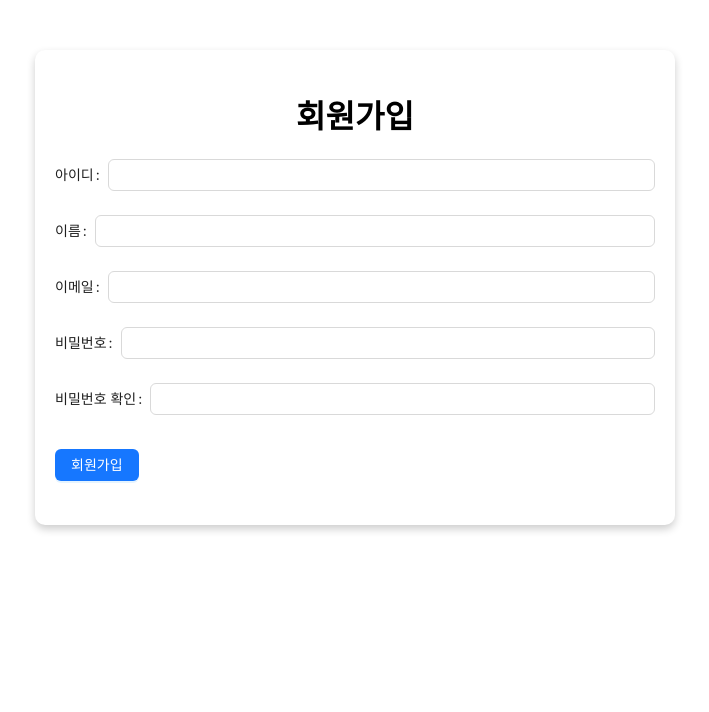
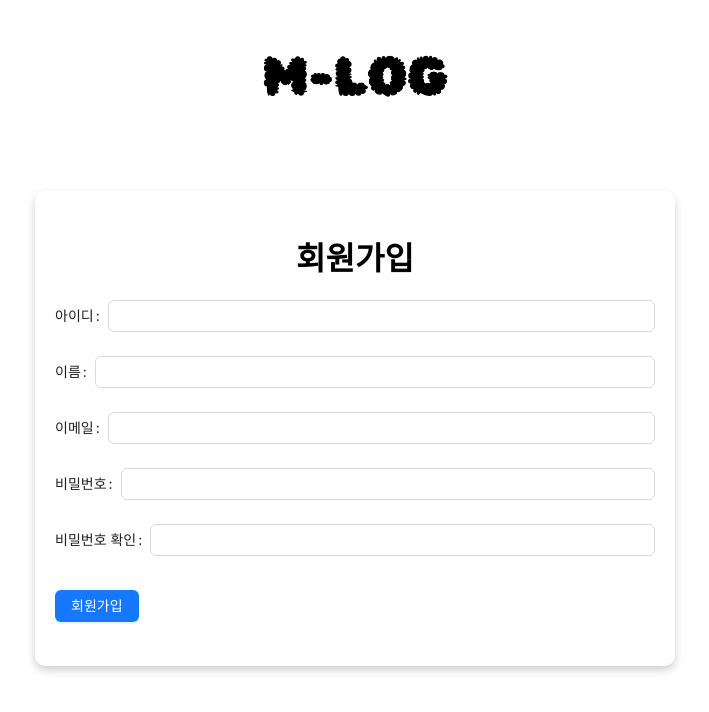
Before and after one commit to map-log/mlog-view, a Vue app: page /join in a window 1280 px wide. Shown: the top 712 px of the page, without its empty margins (285-994 px from the left). Built offline with nearby package versions, Linux system fonts and the light colour scheme; no server answers.

Commit message:
feat:Logo Modify

```diff
--- a/src/views/JoinView.vue
+++ b/src/views/JoinView.vue
@@ -1,4 +1,5 @@
 <template>
+  <img class="logo" width="250" src="@/assets/m-log-logo.png" @click="navigateToHome" />
   <div class="register-page">
     <div class="register-header">
       <h1>회원가입</h1>
@@ -68,9 +69,28 @@ const onRegister = async () => {
     message.error('회원가입 실패: ' + error.message);
   }
 };
+const navigateToHome = () => {
+  router.push({ name: 'home' });
+};
+
 </script>
 
 <style scoped>
+.logo {
+  display: block;
+  margin: 0 auto;
+  padding-top: 20px;
+}
+
+.login-form {
+  max-width: 400px;
+  margin: 60px auto 0;
+  padding: 40px;
+  box-shadow: 0 4px 8px rgba(0, 0, 0, 0.1);
+  background: #ffffff;
+  border-radius: 8px;
+}
+
 .register-page {
   max-width: 600px;
   margin: 50px auto;
--- a/src/views/LogInView.vue
+++ b/src/views/LogInView.vue
@@ -1,6 +1,6 @@
 <template>
   <div>
-    <img class="logo" width="250" src="@/assets/m-log-logo.png" />
+    <img class="logo" width="250" src="@/assets/m-log-logo.png" @click="navigateToHome" />
     <a-form :model="formState" name="normal_login" class="login-form" @finish="onFinish" @finishFailed="onFinishFailed">
       <a-form-item label="Email" name="principal" :rules="[{ required: true, message: 'Please input your email!' }]">
         <a-input v-model:value="formState.principal">
@@ -72,6 +72,10 @@ const login = async () => {
   }
 };
 
+const navigateToHome = () => {
+  router.push({ name: 'home' });
+};
+
 const navigateToJoin = () => {
   router.push({ name: 'join' });
 };
--- a/src/views/UserInfoView.vue
+++ b/src/views/UserInfoView.vue
@@ -1,7 +1,7 @@
 <template>
   <div class="my-page">
     <div class="profile-header">
-      <img src="@/assets/m-log-logo.png" alt="profile image" class="profile-image" />
+      <img src="@/assets/m-log-logo.png" alt="profile image" class="profile-image" @click="navigateToHome" />
       <h1>{{ userProfile.name }}</h1>
       <p>{{ userProfile.email }}</p>
     </div>
@@ -77,6 +77,10 @@ const goHome = () => {
   router.replace('/');
 };
 
+const navigateToHome = () => {
+  router.push({ name: 'home' });
+};
+
 const onDeleteAccount = async () => {
   try {
     await memberStore.deleteAccount(userInfo.value.id);
```
